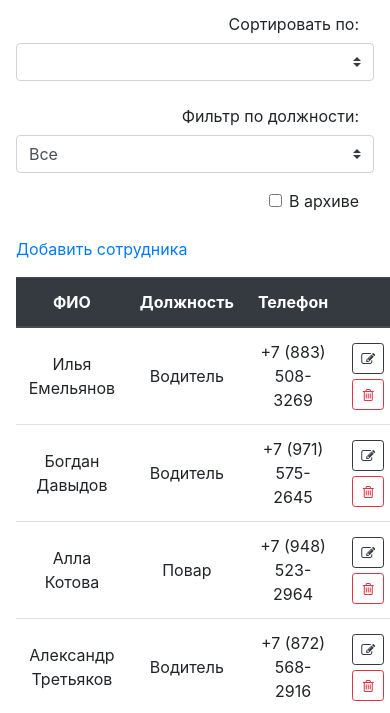
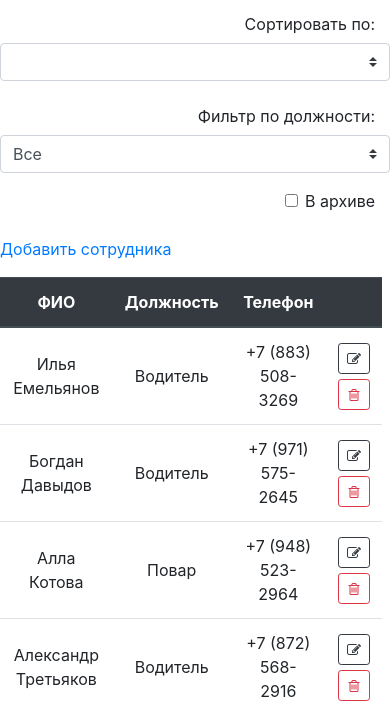
Before and after one commit to hitman4an/employee, a React app: page / in a window 390 px wide. Shown: the part 131-844 px from the top of the page. Built offline with nearby package versions, Linux system fonts and the light colour scheme.

Commit message:
поправил стили

```diff
--- a/src/App/App.css
+++ b/src/App/App.css
@@ -1,7 +1,7 @@
 .Employee-App {
   text-align: center;
    max-width: 768px;
-   margin: 2rem 1rem 0 1rem;
+   margin: 2rem auto 0 auto;
 }
 
 .table {
@@ -20,6 +20,7 @@
 
 @media only screen and (max-width: 450px) {
   .table {
-      width: 50%;
+    text-align: center;
+     margin-right: 1rem;
   }
 }
--- a/src/error-indicator/error-indicator.css
+++ b/src/error-indicator/error-indicator.css
@@ -19,3 +19,7 @@
   a {
       color:#007bff;
   }
+
+span {
+  text-align: center;
+}
```
